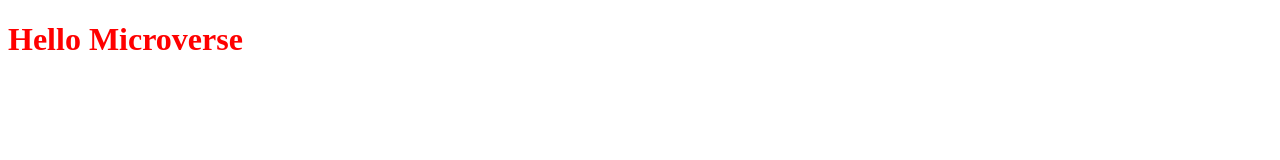
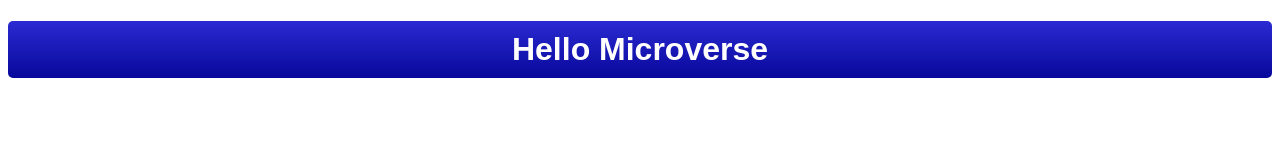
Before and after one commit to abiola-arobieke/Hello-Microverse, a plain HTML site: page index.html in a window 1280 px wide. Drawn offline with Linux system fonts and the light colour scheme.

Commit message:
Add more styling to the css file

```diff
--- a/index.css
+++ b/index.css
@@ -1,3 +1,12 @@
+body {
+    box-sizing: border-box;
+    font-family: Arial, Helvetica, sans-serif;
+}
+
 h1 {
-    color:red
+    background: #0909ab 20px 50% linear-gradient(#2a2ad2, #08089b);
+    color: #fff;
+    border-radius: 5px;
+    padding: 10px 0;
+    text-align: center;
 }
```
